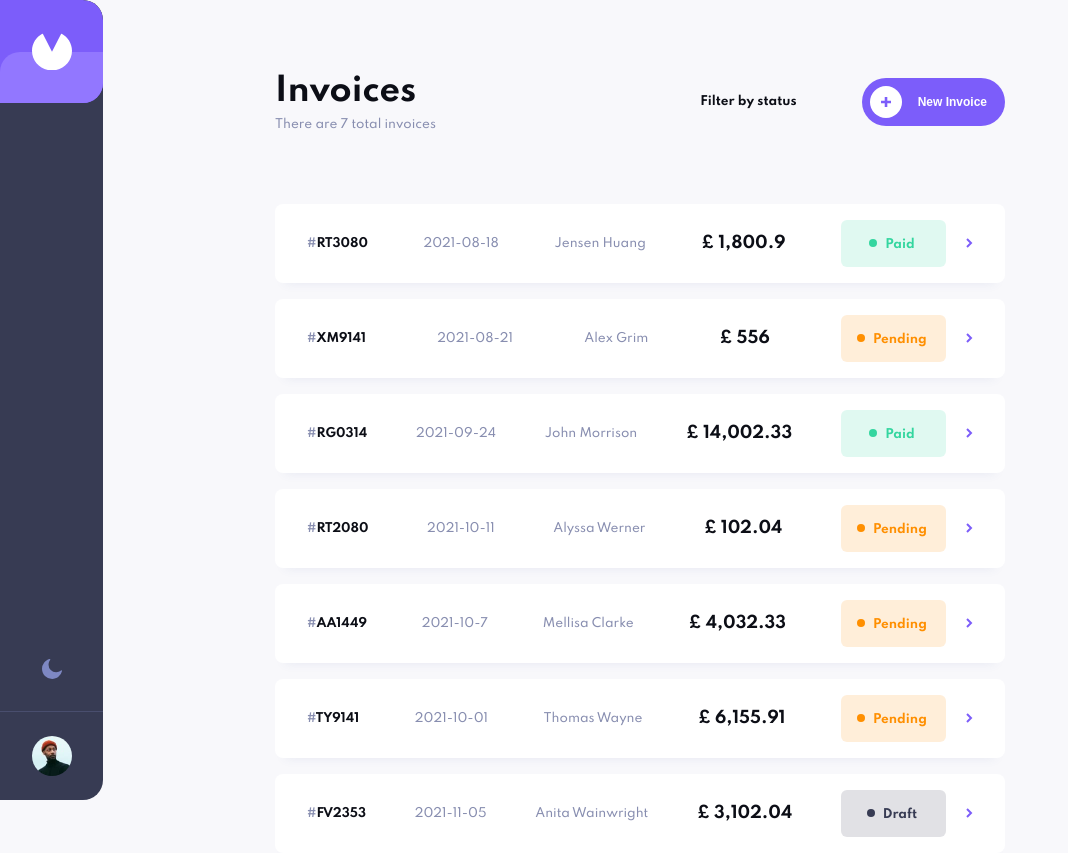
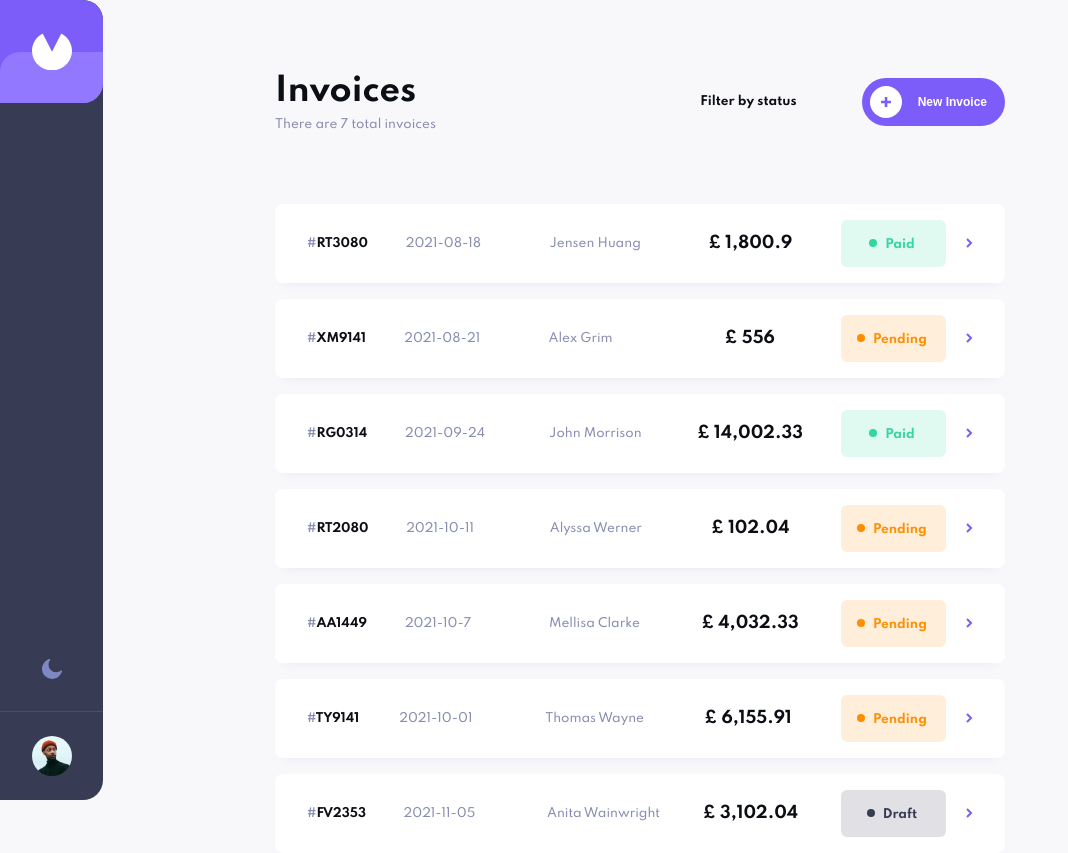
Before and after one commit to bashiroglu/invoice-app, a React (Create React App) app: page / in a window 1280 px wide. Shown: the whole page, without its empty margins (0-1068 px from the left). Built offline with nearby package versions, Linux system fonts and the light colour scheme.

Commit message:
make sidebar position fixed, solve alignment problem  in invoice comp.

```diff
--- a/src/components/invoice/Invoice.styles.js
+++ b/src/components/invoice/Invoice.styles.js
@@ -19,6 +19,8 @@ export const InvoiceDate = styled.p`
   font-weight: 500;
   font-size: 1.2rem;
   color: ${({ theme }) => theme.colorGray};
+  min-width: 10.6rem;
+  text-align: left;
 `;
 
 export const InvoicePersonName = styled.p`
@@ -26,6 +28,8 @@ export const InvoicePersonName = styled.p`
   font-size: 1.2rem;
   line-height: 1.5rem;
   color: var(--color-gray-2);
+  min-width: 11rem;
+  text-align: left;
 `;
 
 export const InvoicePersonAmount = styled.p`
@@ -33,6 +37,8 @@ export const InvoicePersonAmount = styled.p`
   font-size: 1.6rem;
   text-align: right;
   color: ${({ theme }) => theme.text};
+  min-width: 10.6rem;
+  text-align: center;
 `;
 
 export const RightSideContainer = styled.div`
--- a/src/components/sidebar/Sidebar.styles.js
+++ b/src/components/sidebar/Sidebar.styles.js
@@ -5,7 +5,7 @@ export const StyledSidebar = styled.div`
   height: 100vh;
   background-color: ${({ theme }) => theme.sidebarBg};
   border-radius: 0px 20px 20px 0px;
-  position: absolute;
+  position: fixed;
   display: flex;
   flex-direction: column;
   overflow: hidden;
```
